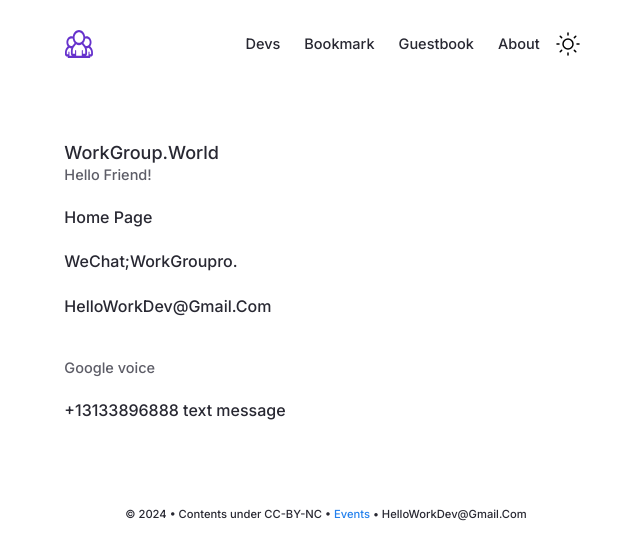
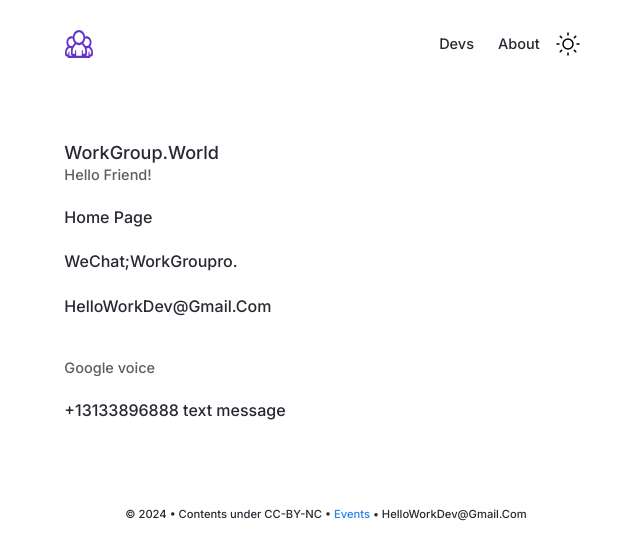
Before and after one commit to YiPianYe/workgroup, a Jekyll site: the page built from pages/index.md, in a window 1280 px wide. Shown: the top 560 px of the page, without its empty margins (314-954 px from the left). Built offline with Jekyll 4.4.1, drawn with Linux system fonts in a browser that asks for light colours; comment, search, counter and statistics services are not loaded.

Commit message:
Update Nav.html

```diff
--- a/_includes/Nav.html
+++ b/_includes/Nav.html
@@ -51,13 +51,13 @@
         <a href="{{'/devs' | relative_url}}" class="navbar-item">
           Devs
         </a>
-        <a href="{{'/bookmark' | relative_url}}" class="navbar-item">
+       <!--   <a href="{{'/bookmark' | relative_url}}" class="navbar-item">
           Bookmark
-        </a>
+        </a>  -->
 
-        <a href="{{'/guestbook' | relative_url}}" class="navbar-item">
+     <!--     <a href="{{'/guestbook' | relative_url}}" class="navbar-item">
           Guestbook
-        </a>
+        </a>   -->
         <a href="{{'/about' | relative_url}}" class="navbar-item">
           About
         </a>
```
